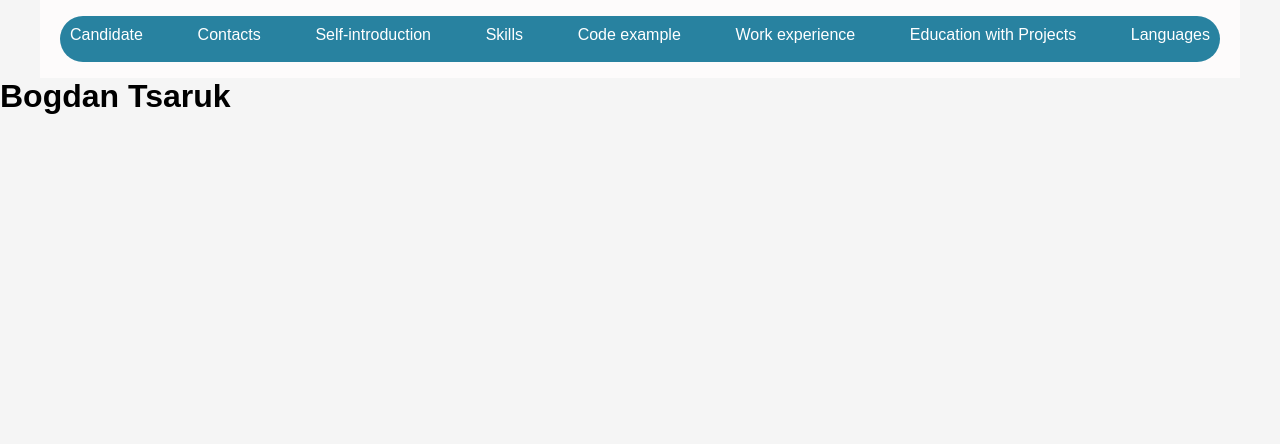
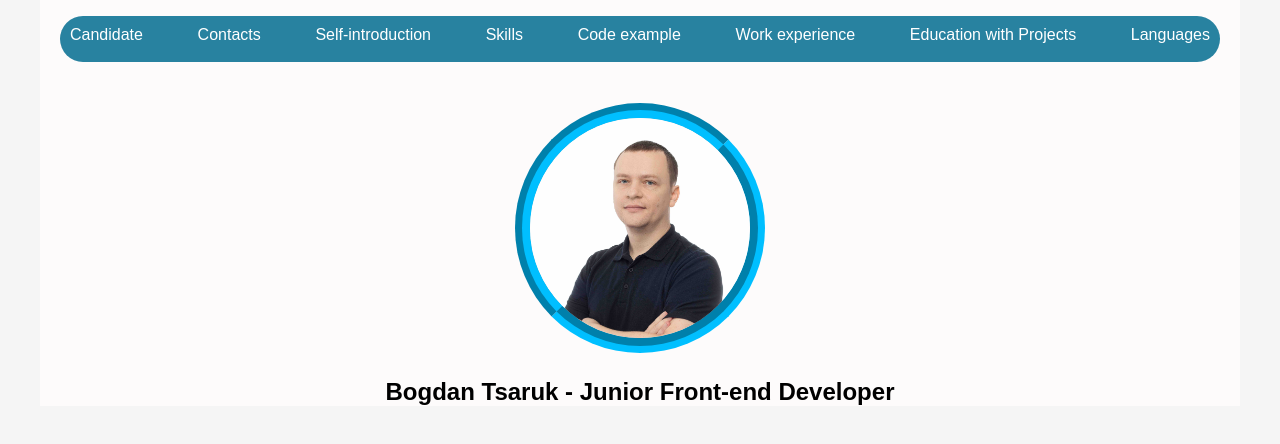
Before and after one commit to BogdanBTS/rsschool-cv, a plain HTML site: page index.html in a window 1280 px wide. Drawn offline with Linux system fonts and the light colour scheme.

Commit message:
feat: Add candidate section with styling

```diff
--- a/index.html
+++ b/index.html
@@ -40,7 +40,18 @@
         </nav>
       </div>
     </header>
-    <main><h1>Bogdan Tsaruk</h1></main>
+    <main class="main">
+        <section class="candidate" id="candidate-id">
+            <div class="container">
+                <div class="candidate__photo-area">
+                    <img class="candidate__img" src="./assets/photo_main.jpeg" alt="Bogdan's photo">
+                </div>
+                <div class="canidate__title">
+                    <h1 class="candidate__title-name">Bogdan Tsaruk - Junior Front-end Developer</h1>
+                </div>
+            </div>
+        </section>
+    </main>
     <footer></footer>
   </body>
 </html>
--- a/style.css
+++ b/style.css
@@ -65,3 +65,20 @@ padding-bottom: 0.5rem;
 .menu__link:hover:after {
     width: 100%;
 }
+
+.candidate__photo-area {
+    width: 15.625rem;
+    height: 15.625rem;
+    border-radius: 50%;
+    overflow: hidden;
+    margin: 1.5625rem auto;
+    border: 0.9375rem groove deepskyblue;
+}
+
+.candidate__img {
+    width: 100%;
+}
+
+.canidate__title {
+    text-align: center;
+}
```
